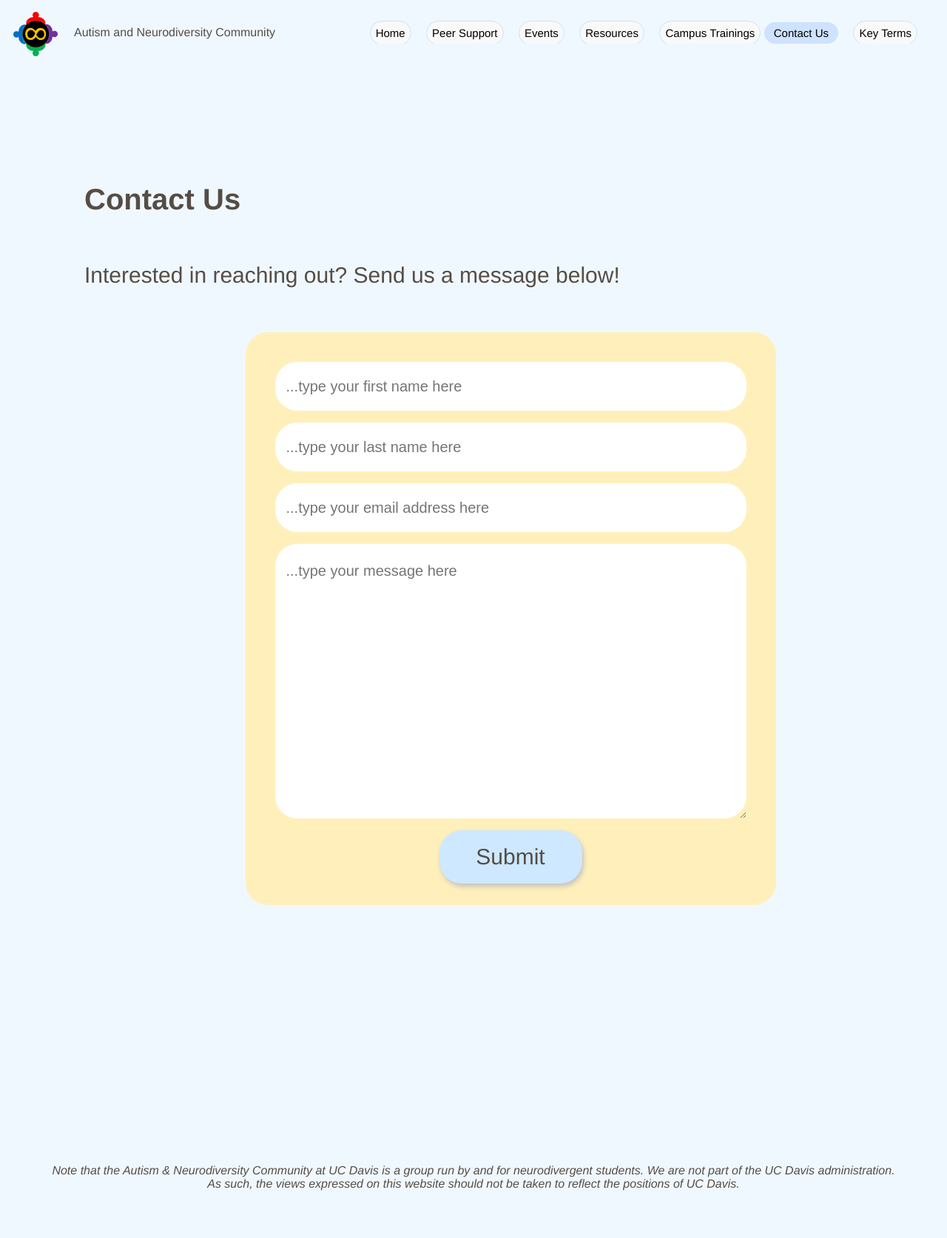
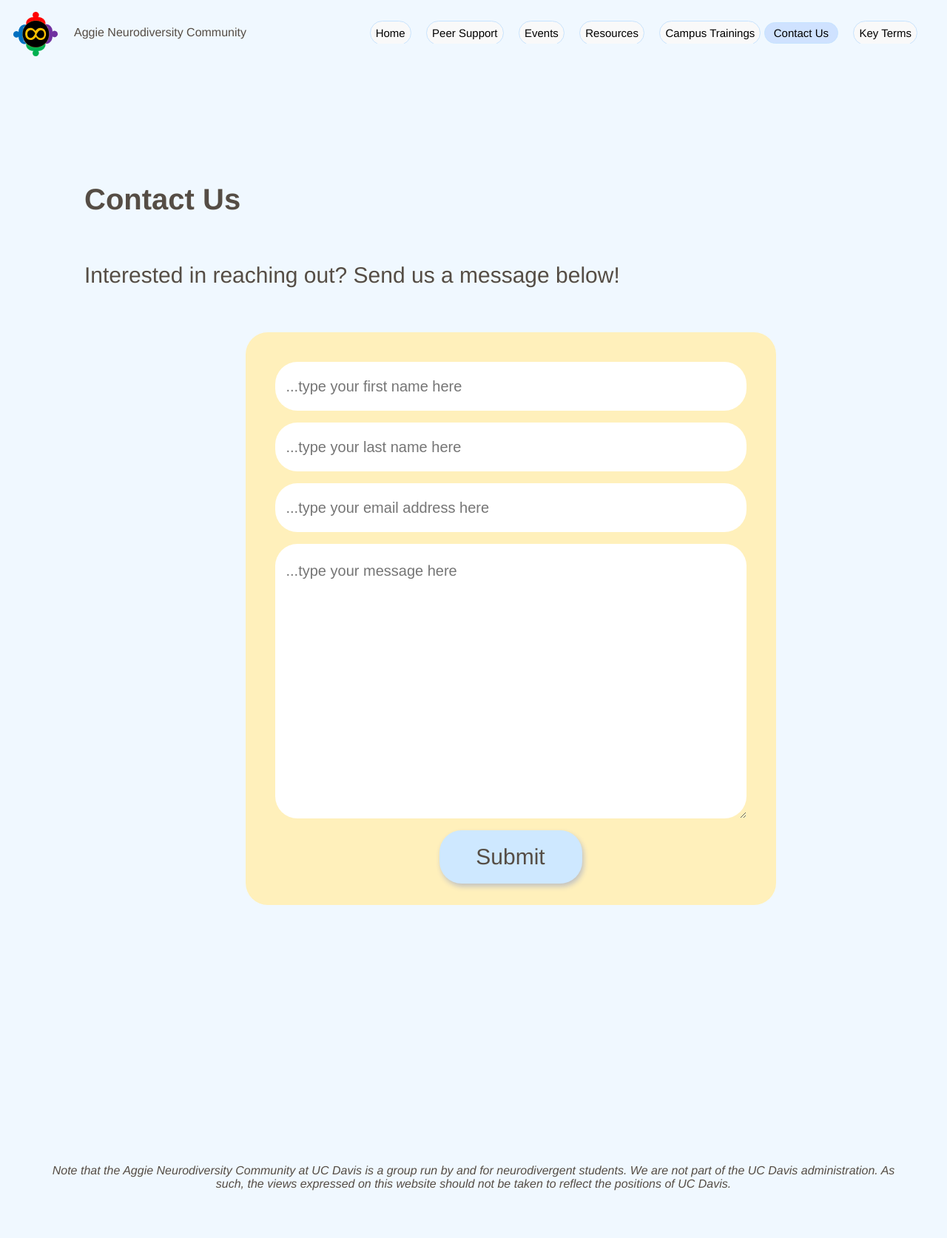
Before and after one commit to Autism-Neurodiversity-Community-UCD/ancwebsite, a Flask app: page /contactus in a window 1280 px wide. Shown: the whole page at 74% size. Run offline with Flask 2, Linux system fonts and the light colour scheme.

Commit message:
Update ANCcontactus.html

```diff
--- a/templates/ANCcontactus.html
+++ b/templates/ANCcontactus.html
@@ -14,7 +14,7 @@
 
 <div id="content">
     <img class=logo src="../static/icons/image1.png" alt="ANC logo" style="top:1rem;margin-left:0.5rem;">
-    <div class="topleft">Autism and Neurodiversity Community </div>
+    <div class="topleft">Aggie Neurodiversity Community </div>
 </div>
 
 <div class="topnav">
@@ -43,7 +43,7 @@
         </form>
     </section>
     <footer>
-      <em>Note that the Autism & Neurodiversity Community at UC Davis is a group run by and for neurodivergent students. We are not part of the UC Davis administration. As such, the views expressed on this website should not be taken to reflect the positions of UC Davis.</em>
+      <em>Note that the Aggie Neurodiversity Community at UC Davis is a group run by and for neurodivergent students. We are not part of the UC Davis administration. As such, the views expressed on this website should not be taken to reflect the positions of UC Davis.</em>
     </footer>
     </body>
 </html>
```
